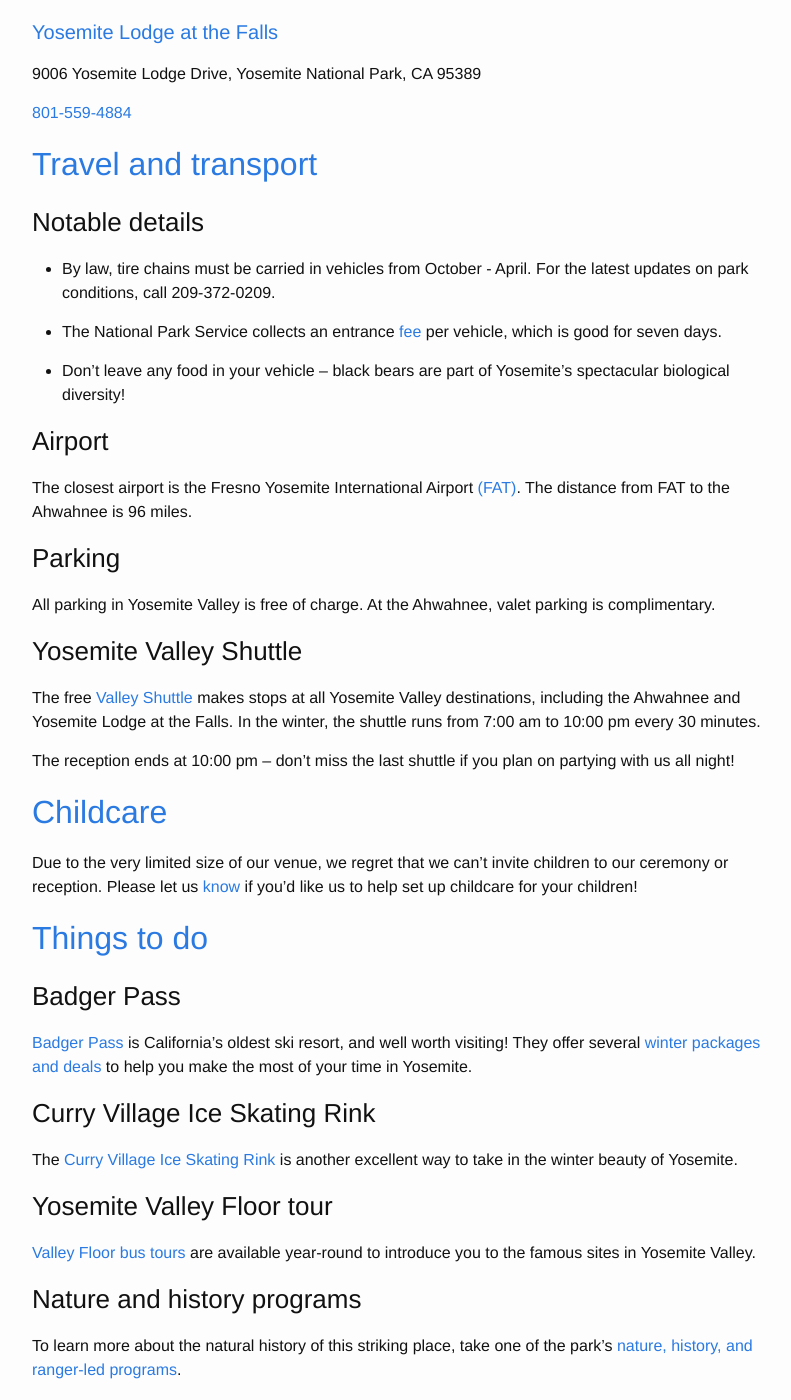
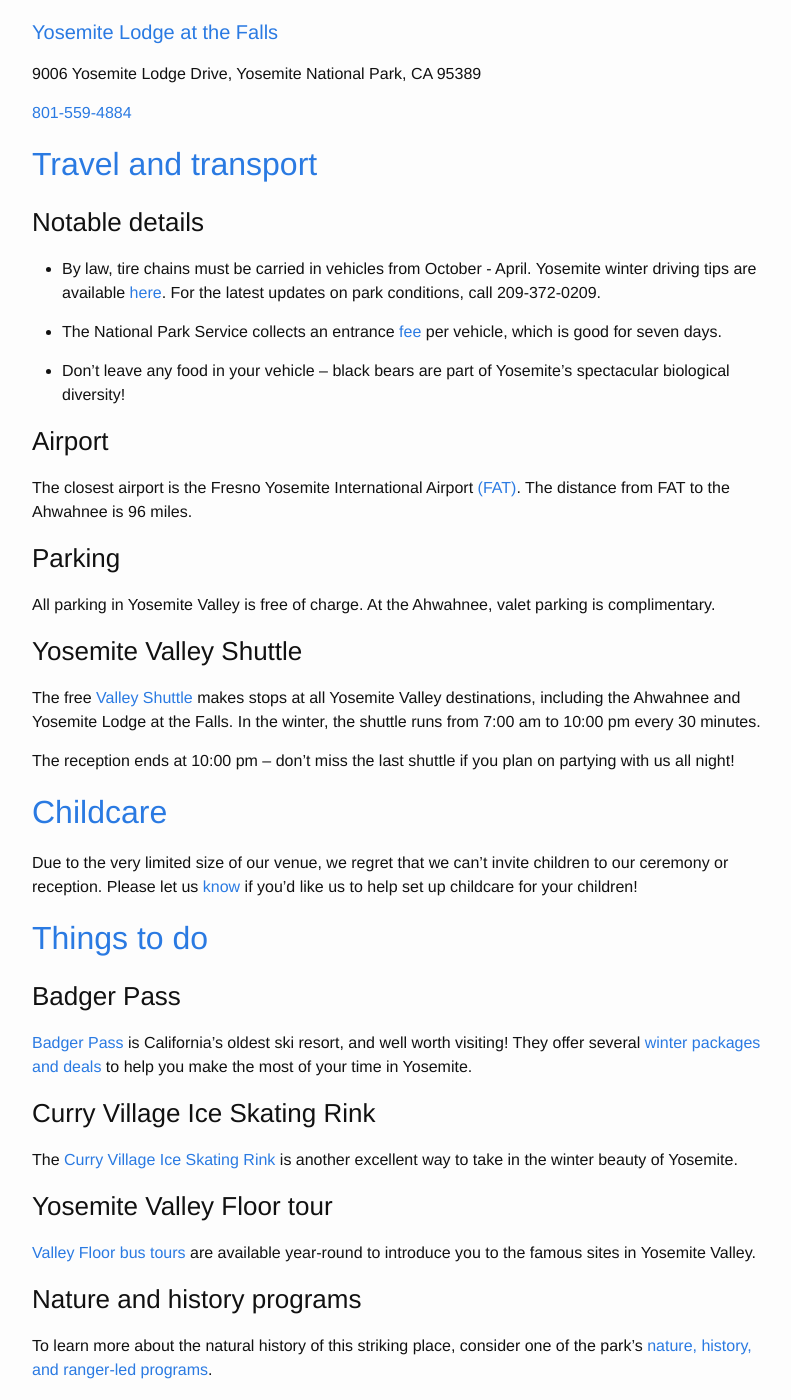
Before and after one commit to j-e-yosemite/j-e-yosemite.github.io, a Jekyll site: the page built from details.md, in a window 1280 px wide and 1400 px high, scrolled down 420 px. Shown: the whole window, without its empty margins (238-1029 px from the left). Built offline with Jekyll 4.4.1, drawn with Linux system fonts in a browser that asks for light colours; some of the changed text lies outside the part shown.

Commit message:
Added winter driving tips link

```diff
--- a/details.md
+++ b/details.md
@@ -25,7 +25,7 @@
 ## [Travel and transport](#Transport)
 
 ### Notable details
-* By law, tire chains must be carried in vehicles from October - April. For the latest updates on park conditions, call 209-372-0209.
+* By law, tire chains must be carried in vehicles from October - April. Yosemite winter driving tips are available [here](http://www.yosemitepark.com/yosemite-winter-driving.aspx). For the latest updates on park conditions, call 209-372-0209.
 
 * The National Park Service collects an entrance [fee](http://www.nps.gov/yose/planyourvisit/fees.htm) per vehicle, which is good for seven days.
 
@@ -66,8 +66,8 @@
 
 ### Nature and history programs
 
-To learn more about the natural history of this striking place, take one of the park's [nature, history, and ranger-led programs](http://www.yosemitepark.com/nature-history-programs.aspx).
+To learn more about the natural history of this striking place, consider one of the park's [nature, history, and ranger-led programs](http://www.yosemitepark.com/nature-history-programs.aspx).
 
 ### Other activities
 
-Please see Yosemite's [Activities](http://www.yosemitepark.com/Activities.aspx) page for an exhaustive list of things to do in the park!
+Please see Yosemite's [Activities](http://www.yosemitepark.com/Activities.aspx) page for more ideas and inspiration!
```
